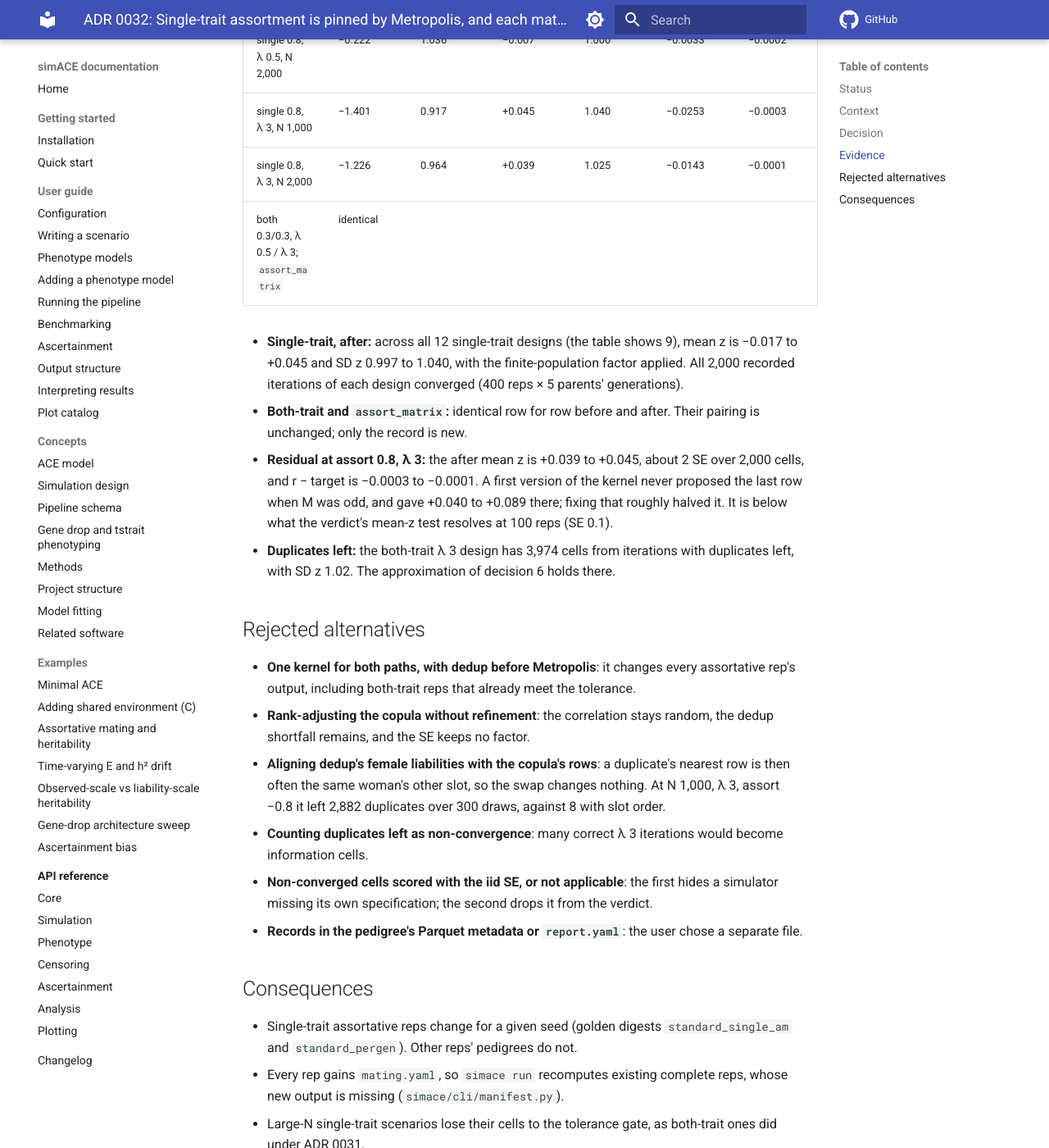
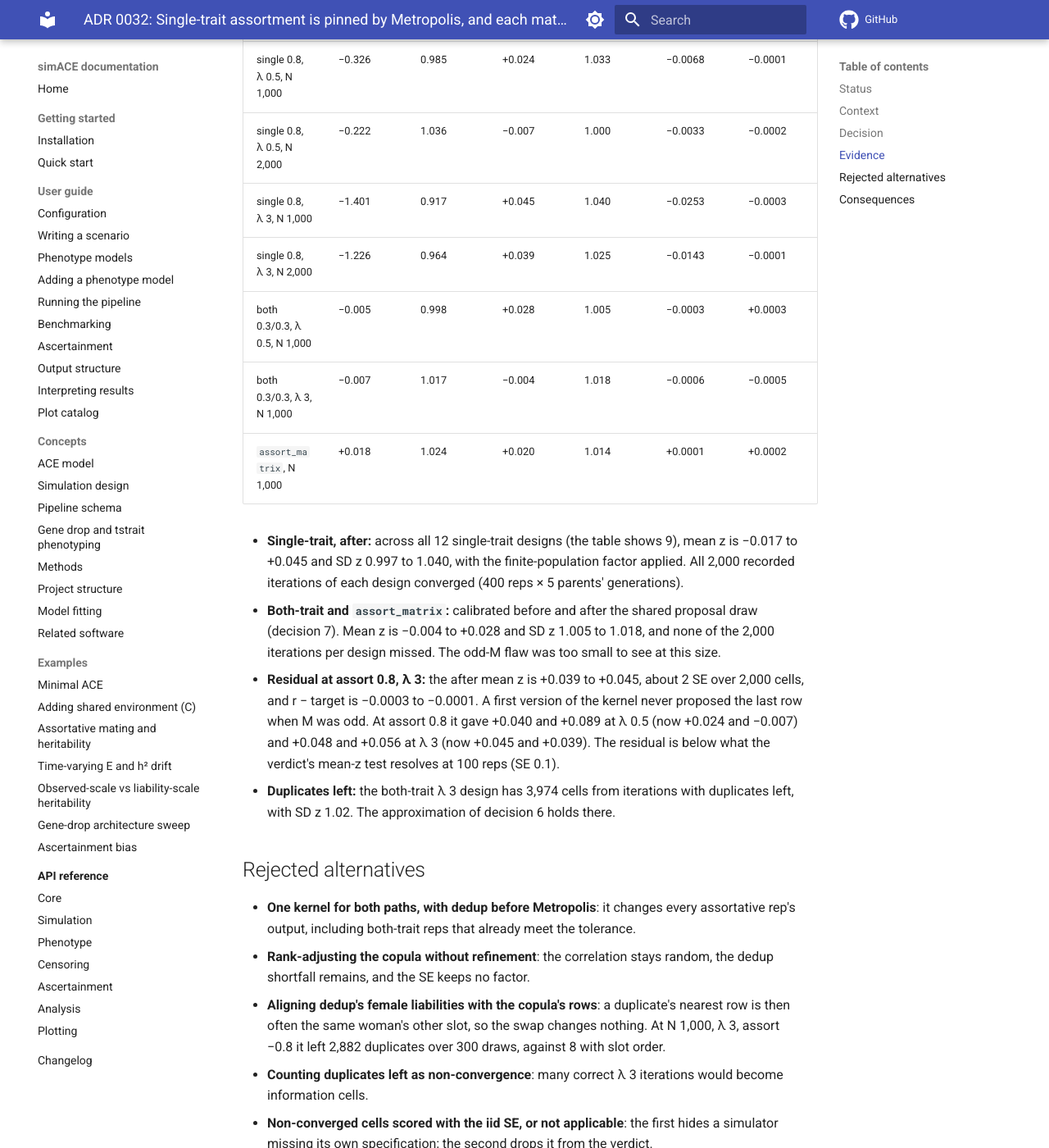
Before and after one commit to rwaples/simACE, an MkDocs documentation site: the page built from docs/adr/0032-single-trait-pinning-and-pairing-records.md, in a window 1280 px wide and 1400 px high, scrolled down 2376 px. Shown: the whole window at 82% size. Built offline with MkDocs 1.6.1 and Material for MkDocs 9.7.7, drawn with Linux system fonts in a browser that asks for light colours; comment, search, counter and statistics services are not loaded; some of the changed text lies outside the part shown.

Commit message:
Share the Metropolis proposal draw and take pairing errors from the kernels (#73, #74)
- Both kernels now draw their proposal pairs with _draw_pairs, a partial
  Fisher-Yates over all M rows. The both-trait kernel shuffled only the
  first 2*(M//2) positions, so with M odd one couple never moved. This
  changes both-trait output for a given seed (golden standard_both_am);
  the both-trait grid rows stay calibrated (mean z -0.004..+0.028, SD z
  1.005..1.018, 0 of 2,000 iterations missed).
- Pairing errors come from the kernels' final sums, and are recomputed
  only when dedup swapped. The post-dedup recompute had cost about 38 ms
  of a 172 ms both-trait call at N 100,000.
- A constant active trait is logged, and validate names it instead of
  printing an empty error list; the converged definition is documented.

```diff
--- a/docs/adr/0032-single-trait-pinning-and-pairing-records.md
+++ b/docs/adr/0032-single-trait-pinning-and-pairing-records.md
@@ -36,8 +36,8 @@ acceptance folders) is pending.
    `METROPOLIS_TOL` or after 8·M proposals, as the both-trait path does. It
    refuses a swap that would create a duplicate couple. Correlations are
    computed on the couples left after dedup, so the recorded error is the
-   final one. The both-trait, random-mating and Wright-Fisher paths are
-   unchanged: their pedigrees are byte-identical for a given seed.
+   final one. Random mating and Wright-Fisher are unchanged: their
+   pedigrees are byte-identical for a given seed.
 2. **Pairing records.** `run_simulation(mating_log=...)` records one entry
    per mating iteration, burn-in included: `iteration`, `generation`
    (recorded coordinates) and `mode` (`random`, `single`, `both` or
@@ -65,6 +65,12 @@ acceptance folders) is pending.
    the test collapses a duplicate couple to one Mating Pair, so the factor
    is approximate when duplicates remain (ADR 0031 Consequences).
    `converged` ignores them. Each scored cell reports `duplicates_left`.
+7. **One proposal draw for both kernels.** `_metropolis_full` and
+   `_metropolis_single` take their pairs from `_draw_pairs`, a partial
+   Fisher-Yates over all M rows. `_metropolis_full` used to shuffle only
+   the first `2·(M // 2)` positions among themselves, so with M odd one
+   couple never moved (a review finding). This changes both-trait output
+   for a given seed too.
 
 ## Evidence
 
@@ -85,19 +91,25 @@ generations per rep.
 | single 0.8, λ 0.5, N 2,000 | −0.222 | 1.036 | −0.007 | 1.000 | −0.0033 | −0.0002 |
 | single 0.8, λ 3, N 1,000 | −1.401 | 0.917 | +0.045 | 1.040 | −0.0253 | −0.0003 |
 | single 0.8, λ 3, N 2,000 | −1.226 | 0.964 | +0.039 | 1.025 | −0.0143 | −0.0001 |
-| both 0.3/0.3, λ 0.5 / λ 3; `assort_matrix` | identical | | | | | |
+| both 0.3/0.3, λ 0.5, N 1,000 | −0.005 | 0.998 | +0.028 | 1.005 | −0.0003 | +0.0003 |
+| both 0.3/0.3, λ 3, N 1,000 | −0.007 | 1.017 | −0.004 | 1.018 | −0.0006 | −0.0005 |
+| `assort_matrix`, N 1,000 | +0.018 | 1.024 | +0.020 | 1.014 | +0.0001 | +0.0002 |
 
 - **Single-trait, after:** across all 12 single-trait designs (the table
   shows 9), mean z is −0.017 to +0.045 and SD z 0.997 to 1.040, with the
   finite-population factor applied. All 2,000 recorded iterations of each
   design converged (400 reps × 5 parents' generations).
-- **Both-trait and `assort_matrix`:** identical row for row before and after.
-  Their pairing is unchanged; only the record is new.
+- **Both-trait and `assort_matrix`:** calibrated before and after the
+  shared proposal draw (decision 7). Mean z is −0.004 to +0.028 and SD z
+  1.005 to 1.018, and none of the 2,000 iterations per design missed. The
+  odd-M flaw was too small to see at this size.
 - **Residual at assort 0.8, λ 3:** the after mean z is +0.039 to +0.045,
   about 2 SE over 2,000 cells, and r − target is −0.0003 to −0.0001. A
-  first version of the kernel never proposed the last row when M was odd,
-  and gave +0.040 to +0.089 there; fixing that roughly halved it. It is
-  below what the verdict's mean-z test resolves at 100 reps (SE 0.1).
+  first version of the kernel never proposed the last row when M was odd.
+  At assort 0.8 it gave +0.040 and +0.089 at λ 0.5 (now +0.024 and
+  −0.007) and +0.048 and +0.056 at λ 3 (now +0.045 and +0.039). The
+  residual is below what the verdict's mean-z test resolves at 100 reps
+  (SE 0.1).
 - **Duplicates left:** the both-trait λ 3 design has 3,974 cells from
   iterations with duplicates left, with SD z 1.02. The approximation of
   decision 6 holds there.
@@ -123,9 +135,10 @@ generations per rep.
 
 ## Consequences
 
-- Single-trait assortative reps change for a given seed (golden digests
-  `standard_single_am` and `standard_pergen`). Other reps' pedigrees do
-  not.
+- Assortative reps change for a given seed: the single-trait refinement
+  and the shared proposal draw (golden digests `standard_single_am`,
+  `standard_pergen` and `standard_both_am`). Random-mating and
+  Wright-Fisher pedigrees do not change.
 - Every rep gains `mating.yaml`, so `simace run` recomputes existing
   complete reps, whose new output is missing (`simace/cli/manifest.py`).
 - Large-N single-trait scenarios lose their cells to the tolerance gate,
```
Also changed, not shown: docs/changelog.md (+5 -2 lines), 4 other files.
